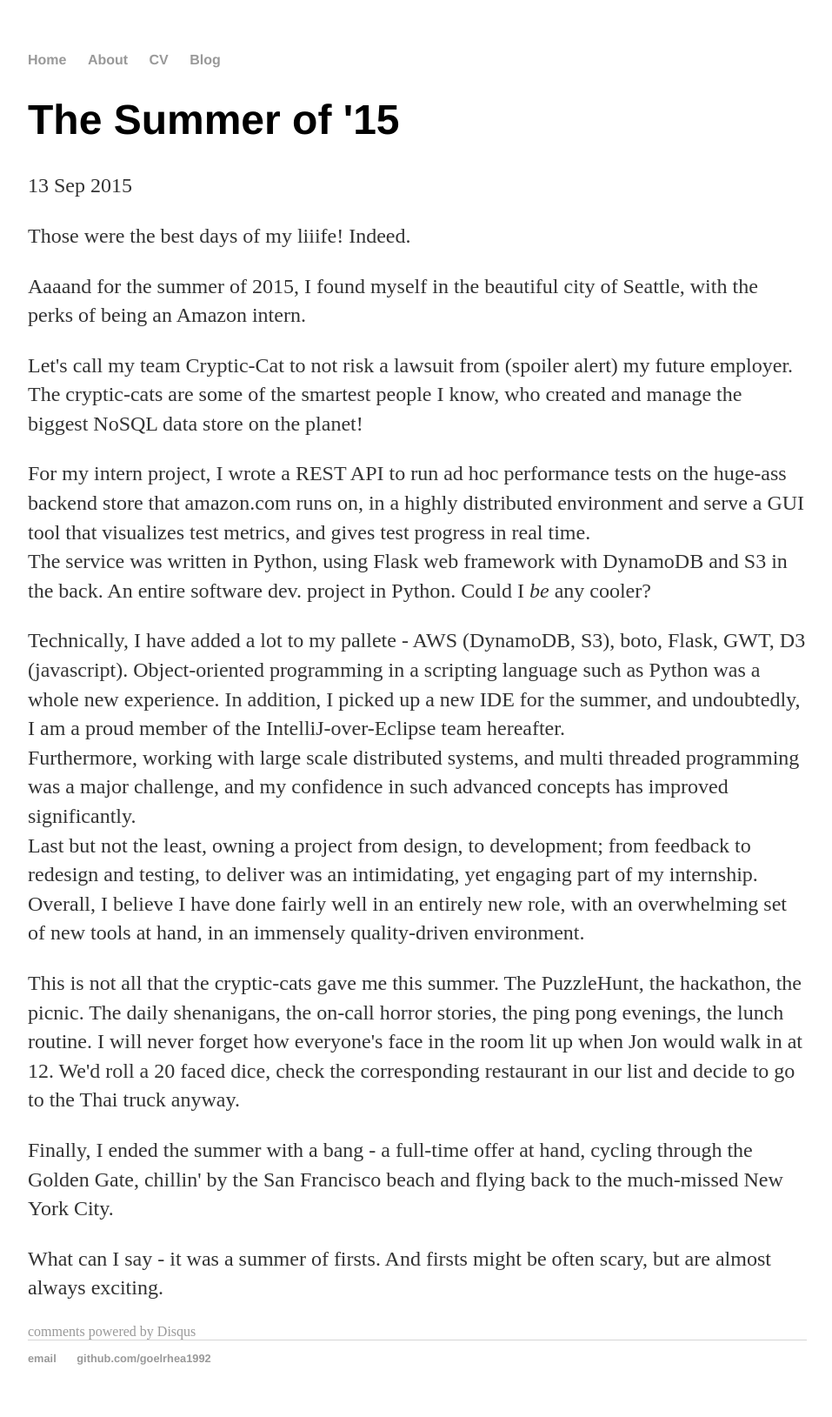
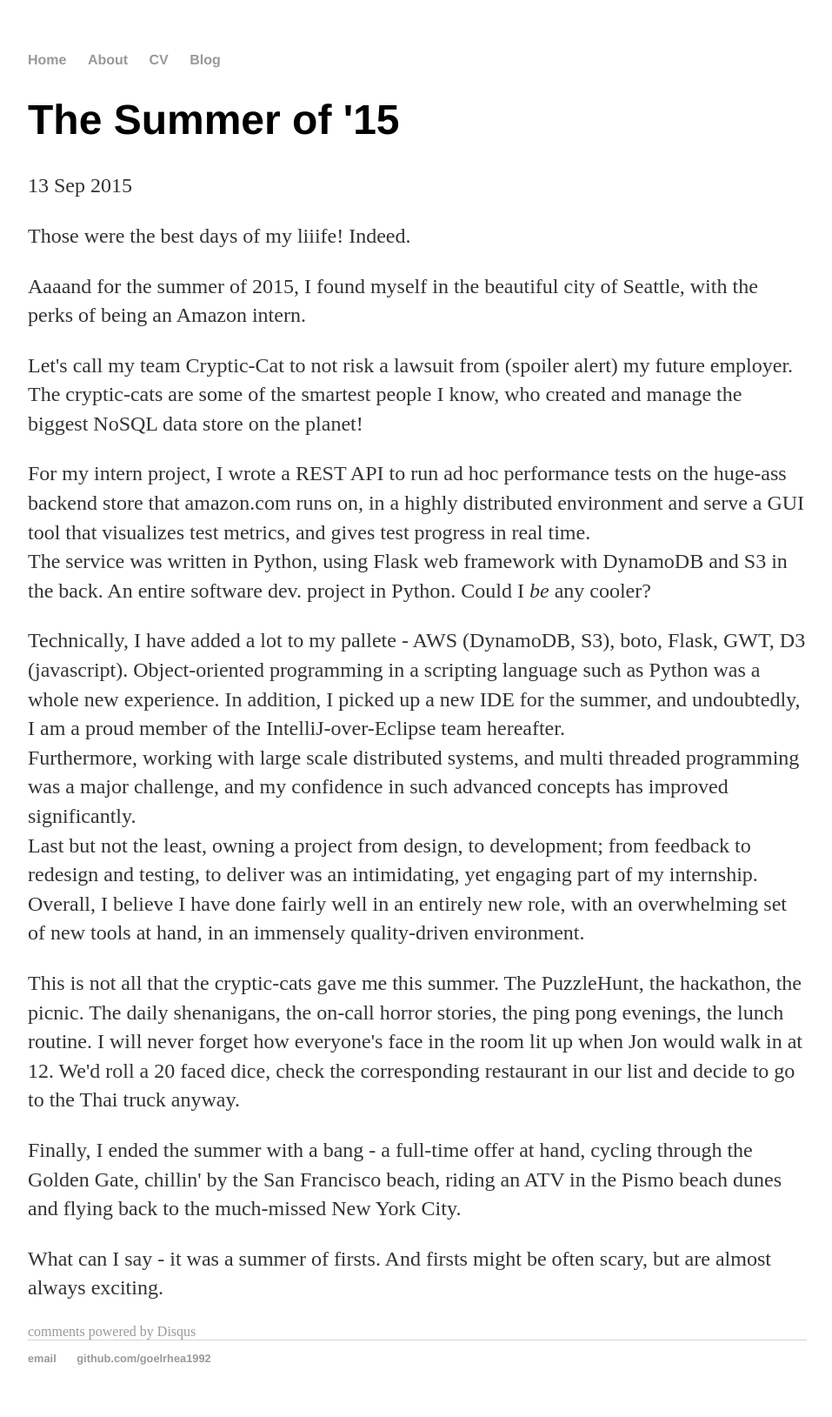
Before and after one commit to goelrhea1992/goelrhea1992.github.io, a Jekyll site: the page built from _posts/2015-09-13-the-summer-of-'15.md, in a window 1280 px wide. Shown: the whole page at 87% size, without its empty margins (160-1117 px from the left). Built offline with Jekyll 4.4.1, drawn with Linux system fonts in a browser that asks for light colours; comment, search, counter and statistics services are not loaded.

Commit message:
Update 2015-09-13-the-summer-of-'15.md

```diff
--- a/_posts/2015-09-13-the-summer-of-'15.md
+++ b/_posts/2015-09-13-the-summer-of-'15.md
@@ -43,7 +43,7 @@
 </p>
 
 <p>
-Finally, I ended the summer with a bang - a full-time offer at hand, cycling through the Golden Gate, chillin' by the San Francisco beach and flying back to the much-missed New York City.
+Finally, I ended the summer with a bang - a full-time offer at hand, cycling through the Golden Gate, chillin' by the San Francisco beach, riding an ATV in the Pismo beach dunes and flying back to the much-missed New York City.
 </p>
 
 <p>
```
